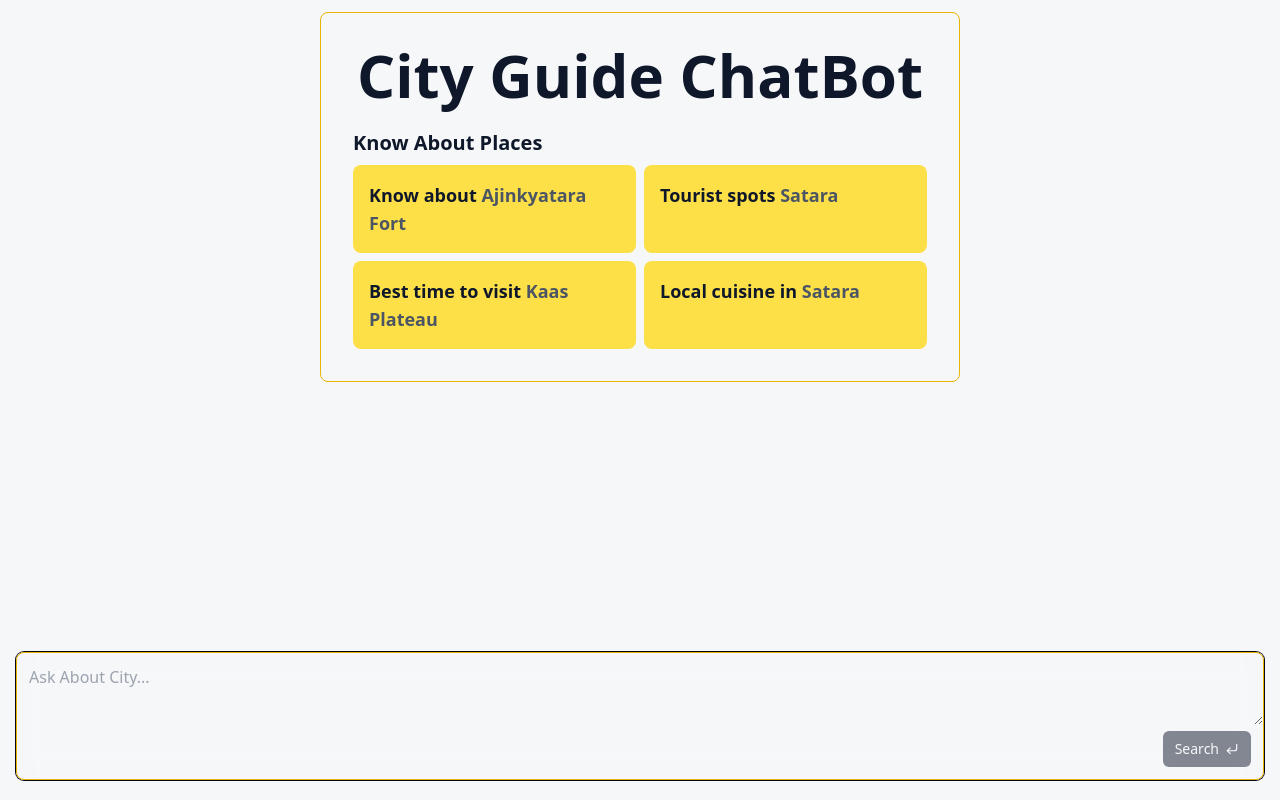
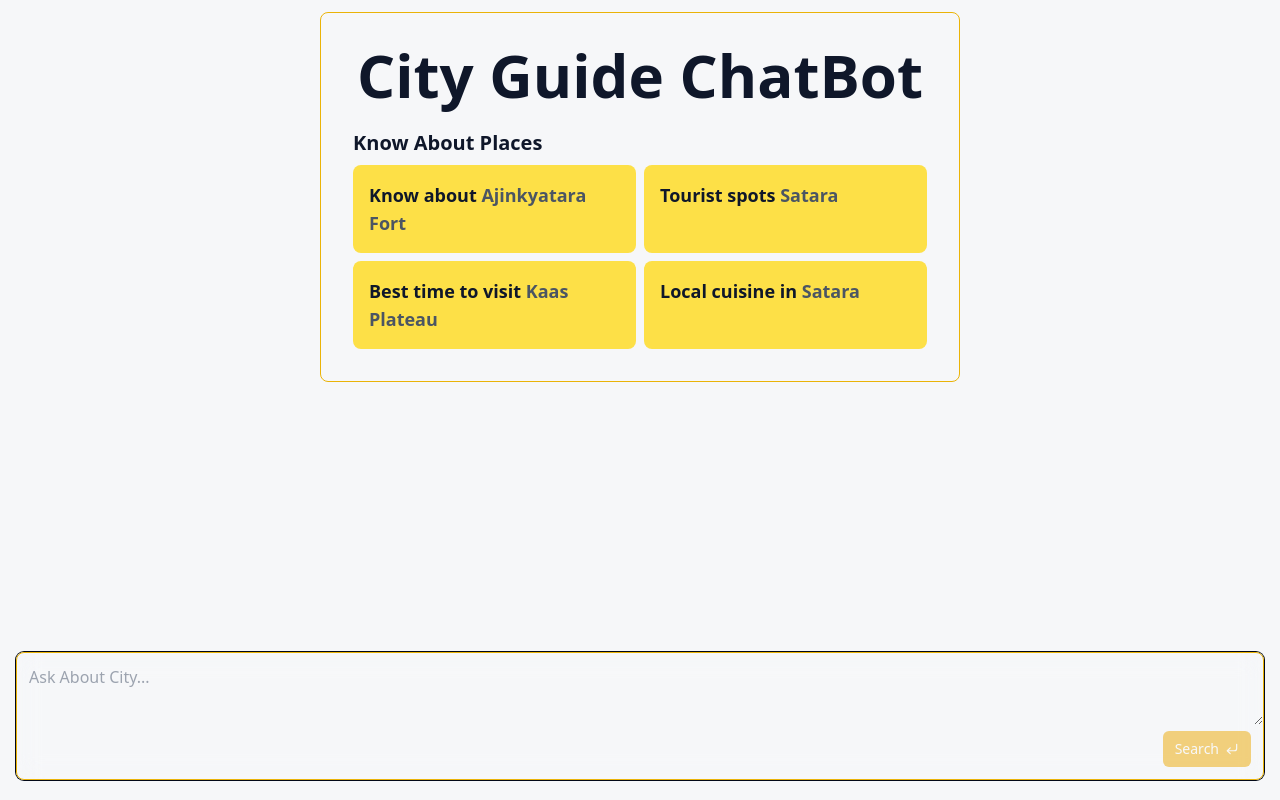
Before and after one commit to Nirmalkadam/City-Guide, a React (Vite) app: page / in a window 1280 px wide. Built offline with nearby package versions, Linux system fonts and the light colour scheme.

Commit message:
bitton color chnage

```diff
--- a/src/index.css
+++ b/src/index.css
@@ -13,7 +13,7 @@
     --popover: 0 0% 100%;
     --popover-foreground: 222.2 84% 4.9%;
 
-    --primary: 222.2 47.4% 11.2%;
+    --primary: 43 100% 46% ;
     --primary-foreground: 210 40% 98%;
 
     --secondary: 210 40% 96.1%;
```
